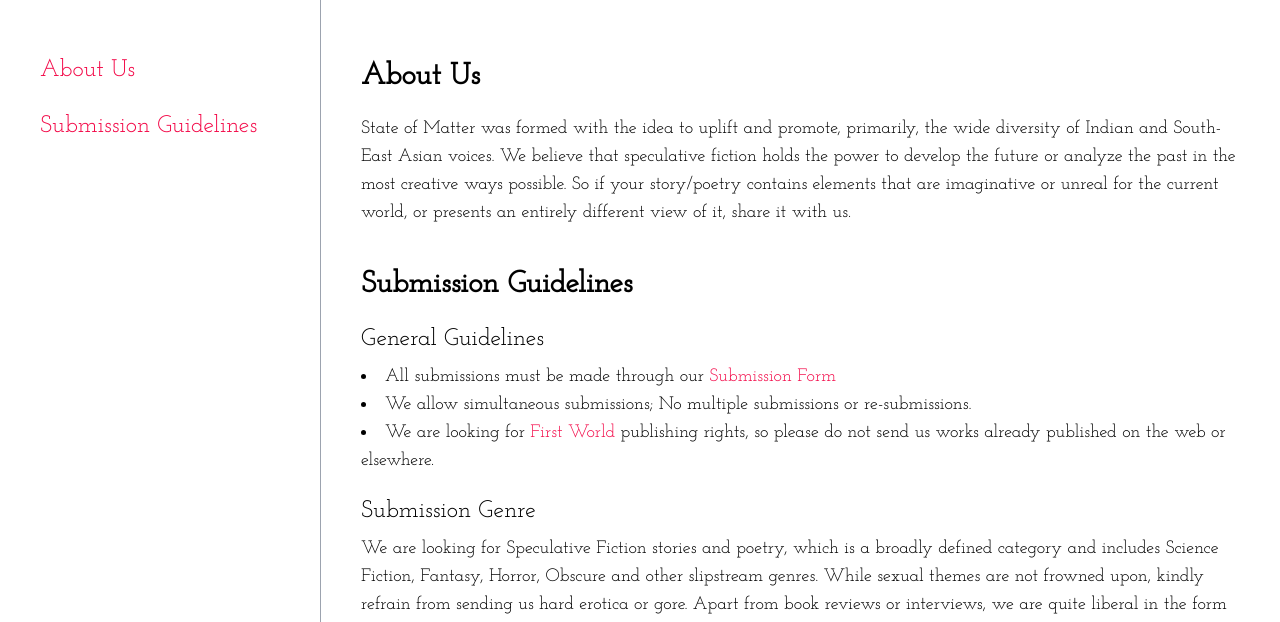
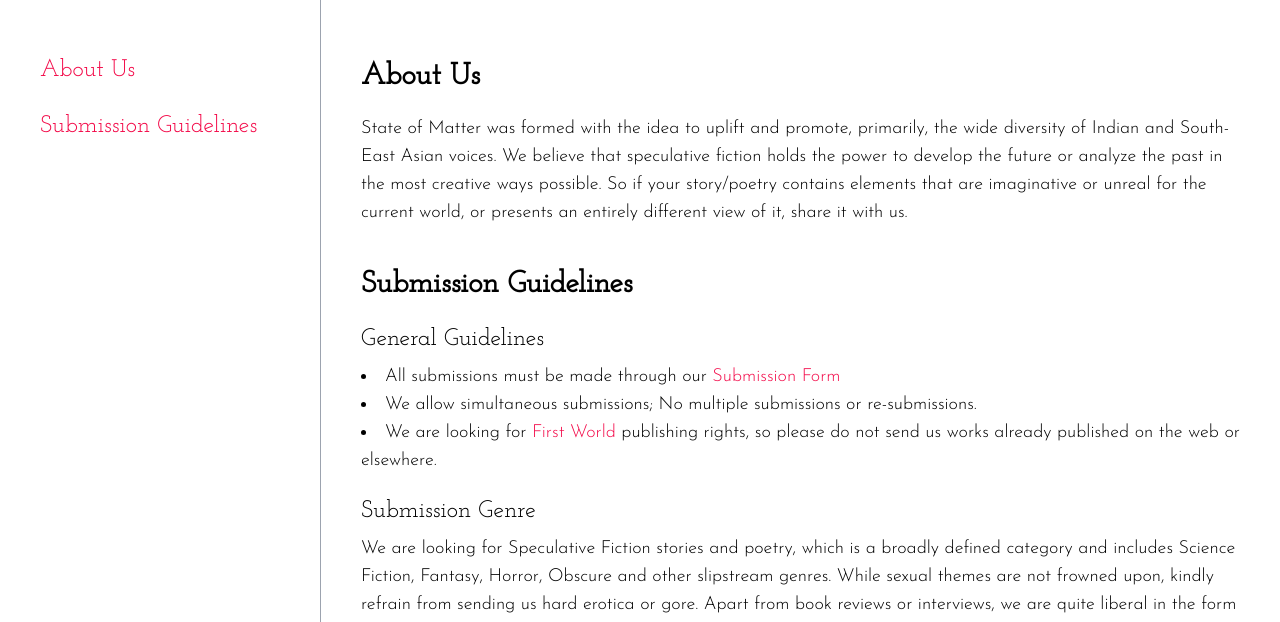
Before and after one commit to ankj90/state-of-matter, a Gatsby site: page / in a window 1280 px wide. Shown: the part 178-800 px from the top of the page. Built offline with nearby package versions, Linux system fonts and the light colour scheme; Gatsby itself is replaced by a stand-in of ours.

Commit message:
Fixed font and weight

```diff
--- a/src/pages/index.js
+++ b/src/pages/index.js
@@ -48,7 +48,7 @@ const BodyContent = () => {
             <div class="pt-10" id="guidelines">
                 <h2 class="text-3xl font-bold mb-5">Submission Guidelines</h2>
                 <h3 class="text-2xl mb-2">General Guidelines</h3>
-                <ul class="list-disc list-inside">
+                <ul class="list-disc list-inside font-sub">
                     <li>All submissions must be made through our <a href="https://airtable.com/shrD3nwn5f844l16j">Submission Form</a></li>
                     <li>We allow simultaneous submissions; No multiple submissions or re-submissions.</li>
                     <li>We are looking for <a href="http://neil-clarke.com/first-rights/">First World</a> publishing rights, so please do not send us works already published on the web or elsewhere.</li>
@@ -60,7 +60,7 @@ const BodyContent = () => {
                     Apart from book reviews or interviews, we are quite liberal in the form of non-fiction entries we receive.
                 </p>
                 <h3 class="text-2xl mt-5 mb-2">Submission Length</h3>
-                <ul class="list-inside list-disc">
+                <ul class="list-inside list-disc font-sub">
                     <li>Fiction / Non-Fiction : up to 10000 words
                         <ul class="list-disc list-inside ml-8">
                             <li>Times New Roman, 12 pt</li>
--- a/src/styles/global.css
+++ b/src/styles/global.css
@@ -1,4 +1,4 @@
-@import url('https://fonts.googleapis.com/css2?family=Josefin+Sans&family=Josefin+Slab&display=swap');
+@import url('https://fonts.googleapis.com/css2?family=Josefin+Sans:wght@300&family=Josefin+Slab&display=swap');
 
 @tailwind base;
 @tailwind components;
@@ -11,3 +11,7 @@ html {
 a {
     @apply text-custom-red;
 }
+
+p {
+  @apply font-sub;
+}
```
